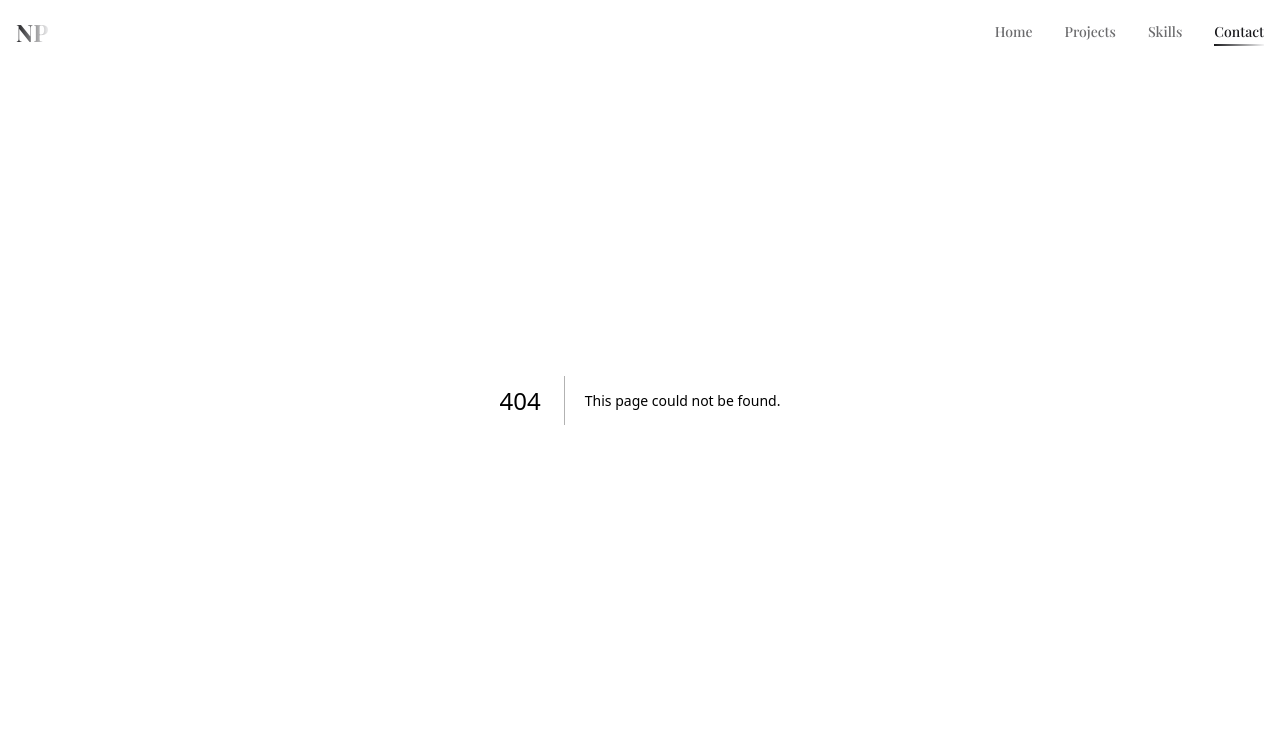
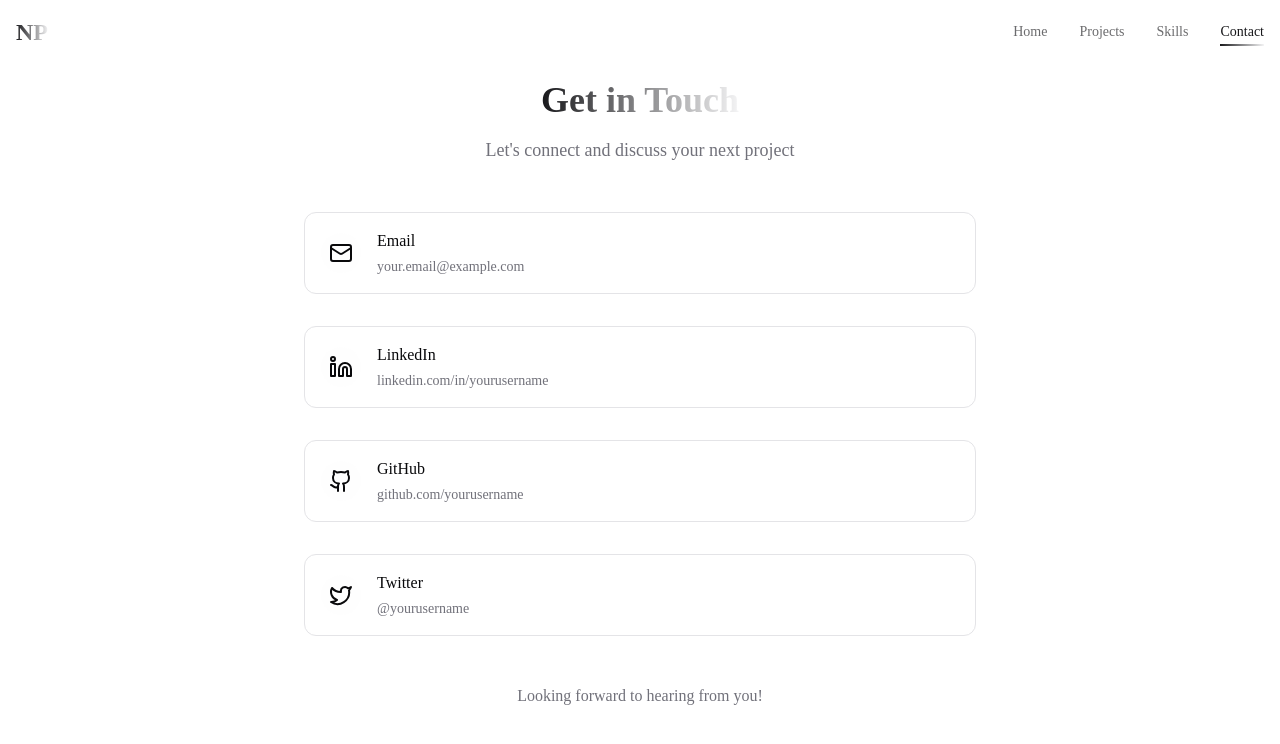
Before and after one commit to neevpatel018/PROTFOLIO, a Next.js app: page /PROTFOLIO/contact in a window 1280 px wide. Before the commit this address had no page. Shown: the top 744 px of the page. Built offline with nearby package versions, Linux system fonts and the light colour scheme; a web font is replaced by a local one.

Commit message:
Fix preload links and update font loading

```diff
--- a/next.config.js
+++ b/next.config.js
@@ -2,21 +2,10 @@
 const nextConfig = {
   output: 'export',
   basePath: '/PROTFOLIO',
-  assetPrefix: '/PROTFOLIO/',
   images: {
     unoptimized: true,
-    remotePatterns: [
-      {
-        protocol: 'https',
-        hostname: 'images.unsplash.com',
-      },
-    ],
-    domains: ['images.unsplash.com'],
   },
   trailingSlash: true,
-  reactStrictMode: true,
-  swcMinify: true,
-  compress: true,
 }
 
 module.exports = nextConfig
--- /dev/null
+++ b/src/app/contact/page.tsx
@@ -0,0 +1,101 @@
+'use client'
+
+import { motion } from 'framer-motion'
+import { Github, Linkedin, Mail, Twitter } from 'lucide-react'
+import Link from 'next/link'
+
+const socialLinks = [
+  {
+    name: 'Email',
+    icon: Mail,
+    href: 'mailto:your.email@example.com',
+    label: 'your.email@example.com'
+  },
+  {
+    name: 'LinkedIn',
+    icon: Linkedin,
+    href: 'https://linkedin.com/in/yourusername',
+    label: 'linkedin.com/in/yourusername'
+  },
+  {
+    name: 'GitHub',
+    icon: Github,
+    href: 'https://github.com/yourusername',
+    label: 'github.com/yourusername'
+  },
+  {
+    name: 'Twitter',
+    icon: Twitter,
+    href: 'https://twitter.com/yourusername',
+    label: '@yourusername'
+  }
+]
+
+export default function Contact() {
+  return (
+    <div className="min-h-screen pt-20 pb-16">
+      <div className="container mx-auto px-4">
+        <motion.div
+          initial={{ opacity: 0, y: 20 }}
+          animate={{ opacity: 1, y: 0 }}
+          transition={{ duration: 0.5 }}
+          className="text-center mb-12"
+        >
+          <h1 className="text-4xl font-bold mb-4">
+            <span className="bg-gradient-to-r from-primary to-accent bg-clip-text text-transparent">
+              Get in Touch
+            </span>
+          </h1>
+          <p className="text-muted-foreground text-lg">
+            Let's connect and discuss your next project
+          </p>
+        </motion.div>
+
+        <div className="max-w-2xl mx-auto">
+          <motion.div
+            initial={{ opacity: 0, y: 20 }}
+            animate={{ opacity: 1, y: 0 }}
+            transition={{ duration: 0.5, delay: 0.2 }}
+            className="grid gap-8 mb-12"
+          >
+            {socialLinks.map((link, index) => (
+              <motion.div
+                key={link.name}
+                initial={{ opacity: 0, x: -20 }}
+                animate={{ opacity: 1, x: 0 }}
+                transition={{ duration: 0.3, delay: index * 0.1 }}
+                className="group"
+              >
+                <Link
+                  href={link.href}
+                  target="_blank"
+                  rel="noopener noreferrer"
+                  className="flex items-center gap-4 p-4 rounded-lg border hover:border-primary transition-colors"
+                >
+                  <div className="p-2 rounded-full bg-accent/10 group-hover:bg-primary/10 transition-colors">
+                    <link.icon className="w-6 h-6" />
+                  </div>
+                  <div className="flex-1">
+                    <h3 className="font-medium mb-1">{link.name}</h3>
+                    <p className="text-sm text-muted-foreground">{link.label}</p>
+                  </div>
+                </Link>
+              </motion.div>
+            ))}
+          </motion.div>
+
+          <motion.div
+            initial={{ opacity: 0, y: 20 }}
+            animate={{ opacity: 1, y: 0 }}
+            transition={{ duration: 0.5, delay: 0.4 }}
+            className="text-center"
+          >
+            <p className="text-muted-foreground">
+              Looking forward to hearing from you!
+            </p>
+          </motion.div>
+        </div>
+      </div>
+    </div>
+  )
+}
--- a/src/app/layout.tsx
+++ b/src/app/layout.tsx
@@ -7,23 +7,30 @@ import Navbar from '@/components/Navbar'
 const inter = Inter({
   subsets: ['latin'],
   display: 'swap',
-  preload: true
+  preload: true,
+  variable: '--font-inter'
 })
+
 const orbitron = Orbitron({
   subsets: ['latin'],
   display: 'swap',
-  preload: true
+  preload: true,
+  variable: '--font-orbitron'
 })
+
 const poppins = Poppins({
   weight: ['300', '400', '500', '600', '700'],
   subsets: ['latin'],
   display: 'swap',
-  preload: true
+  preload: true,
+  variable: '--font-poppins'
 })
+
 const playfair = Playfair_Display({
   subsets: ['latin'],
   display: 'swap',
-  preload: true
+  preload: true,
+  variable: '--font-playfair'
 })
 
 export const metadata: Metadata = {
@@ -43,8 +50,14 @@ export default function RootLayout({
         <meta name="viewport" content="width=device-width, initial-scale=1" />
         <meta httpEquiv="Content-Security-Policy" content="default-src 'self' https://images.unsplash.com; style-src 'self' 'unsafe-inline'; script-src 'self' 'unsafe-eval' 'unsafe-inline'; font-src 'self' https://fonts.gstatic.com;" />
         <link rel="preconnect" href="https://fonts.gstatic.com" crossOrigin="anonymous" />
+        <link
+          rel="preload"
+          href="/grid.svg"
+          as="image"
+          type="image/svg+xml"
+        />
       </head>
-      <body className={`${inter.className} ${orbitron.className} ${poppins.className} ${playfair.className}`}>
+      <body className={`${inter.variable} ${orbitron.variable} ${poppins.variable} ${playfair.variable}`}>
         <ThemeProvider
           attribute="class"
           defaultTheme="system"
--- /dev/null
+++ b/src/app/projects/page.tsx
@@ -0,0 +1,94 @@
+'use client'
+
+import { motion } from 'framer-motion'
+import { ExternalLink, Github } from 'lucide-react'
+import Link from 'next/link'
+
+const projects = [
+  {
+    title: 'Project 1',
+    description: 'Description of project 1 - Replace with your actual project details',
+    tech: ['Next.js', 'TypeScript', 'Tailwind'],
+    github: 'https://github.com/yourusername/project1',
+    demo: 'https://project1-demo.com',
+  },
+  {
+    title: 'Project 2',
+    description: 'Description of project 2 - Replace with your actual project details',
+    tech: ['React', 'Node.js', 'MongoDB'],
+    github: 'https://github.com/yourusername/project2',
+    demo: 'https://project2-demo.com',
+  },
+  // Add more projects as needed
+]
+
+export default function Projects() {
+  return (
+    <div className="min-h-screen pt-20 pb-16">
+      <div className="container mx-auto px-4">
+        <motion.div
+          initial={{ opacity: 0, y: 20 }}
+          animate={{ opacity: 1, y: 0 }}
+          transition={{ duration: 0.5 }}
+          className="text-center mb-12"
+        >
+          <h1 className="text-4xl font-bold mb-4">
+            <span className="bg-gradient-to-r from-primary to-accent bg-clip-text text-transparent">
+              My Projects
+            </span>
+          </h1>
+          <p className="text-muted-foreground text-lg">
+            A showcase of my technical projects and creative work
+          </p>
+        </motion.div>
+
+        <div className="grid grid-cols-1 md:grid-cols-2 lg:grid-cols-3 gap-6">
+          {projects.map((project, index) => (
+            <motion.div
+              key={project.title}
+              initial={{ opacity: 0, y: 20 }}
+              animate={{ opacity: 1, y: 0 }}
+              transition={{ duration: 0.5, delay: index * 0.1 }}
+              className="group relative bg-card rounded-lg p-6 border hover:border-primary transition-colors"
+            >
+              <h3 className="text-xl font-semibold mb-2">{project.title}</h3>
+              <p className="text-muted-foreground mb-4">{project.description}</p>
+
+              <div className="flex flex-wrap gap-2 mb-4">
+                {project.tech.map((tech) => (
+                  <span
+                    key={tech}
+                    className="text-xs px-2 py-1 rounded-full bg-accent text-accent-foreground"
+                  >
+                    {tech}
+                  </span>
+                ))}
+              </div>
+
+              <div className="flex items-center gap-4">
+                <Link
+                  href={project.github}
+                  target="_blank"
+                  rel="noopener noreferrer"
+                  className="inline-flex items-center gap-2 text-sm hover:text-primary transition-colors"
+                >
+                  <Github size={16} />
+                  Code
+                </Link>
+                <Link
+                  href={project.demo}
+                  target="_blank"
+                  rel="noopener noreferrer"
+                  className="inline-flex items-center gap-2 text-sm hover:text-primary transition-colors"
+                >
+                  <ExternalLink size={16} />
+                  Demo
+                </Link>
+              </div>
+            </motion.div>
+          ))}
+        </div>
+      </div>
+    </div>
+  )
+}
--- /dev/null
+++ b/src/app/skills/page.tsx
@@ -0,0 +1,86 @@
+'use client'
+
+import { motion } from 'framer-motion'
+
+const skills = [
+  {
+    category: 'Frontend',
+    items: ['React', 'Next.js', 'TypeScript', 'Tailwind CSS', 'HTML5/CSS3', 'JavaScript']
+  },
+  {
+    category: 'Backend',
+    items: ['Node.js', 'Express', 'Python', 'MongoDB', 'PostgreSQL', 'RESTful APIs']
+  },
+  {
+    category: 'Tools & Others',
+    items: ['Git', 'Docker', 'AWS', 'CI/CD', 'Agile', 'Testing']
+  },
+  {
+    category: 'Design',
+    items: ['Figma', 'Adobe XD', 'UI/UX', 'Responsive Design', 'Wireframing', 'Prototyping']
+  }
+]
+
+export default function Skills() {
+  return (
+    <div className="min-h-screen pt-20 pb-16">
+      <div className="container mx-auto px-4">
+        <motion.div
+          initial={{ opacity: 0, y: 20 }}
+          animate={{ opacity: 1, y: 0 }}
+          transition={{ duration: 0.5 }}
+          className="text-center mb-12"
+        >
+          <h1 className="text-4xl font-bold mb-4">
+            <span className="bg-gradient-to-r from-primary to-accent bg-clip-text text-transparent">
+              Skills & Expertise
+            </span>
+          </h1>
+          <p className="text-muted-foreground text-lg">
+            Technologies and tools I work with
+          </p>
+        </motion.div>
+
+        <div className="grid grid-cols-1 md:grid-cols-2 gap-6">
+          {skills.map((skillGroup, index) => (
+            <motion.div
+              key={skillGroup.category}
+              initial={{ opacity: 0, y: 20 }}
+              animate={{ opacity: 1, y: 0 }}
+              transition={{ duration: 0.5, delay: index * 0.1 }}
+              className="bg-card rounded-lg p-6 border hover:border-primary transition-colors"
+            >
+              <h3 className="text-xl font-semibold mb-4">{skillGroup.category}</h3>
+              <div className="grid grid-cols-2 gap-3">
+                {skillGroup.items.map((skill, skillIndex) => (
+                  <motion.div
+                    key={skill}
+                    initial={{ opacity: 0, x: -20 }}
+                    animate={{ opacity: 1, x: 0 }}
+                    transition={{ duration: 0.3, delay: (index * 0.1) + (skillIndex * 0.05) }}
+                    className="flex items-center gap-2"
+                  >
+                    <div className="w-2 h-2 rounded-full bg-primary" />
+                    <span className="text-foreground/80">{skill}</span>
+                  </motion.div>
+                ))}
+              </div>
+            </motion.div>
+          ))}
+        </div>
+
+        {/* Experience Level Indicator */}
+        <motion.div
+          initial={{ opacity: 0, y: 20 }}
+          animate={{ opacity: 1, y: 0 }}
+          transition={{ duration: 0.5, delay: 0.4 }}
+          className="mt-12 text-center"
+        >
+          <p className="text-muted-foreground">
+            Always learning and exploring new technologies to stay at the cutting edge
+          </p>
+        </motion.div>
+      </div>
+    </div>
+  )
+}
--- a/tailwind.config.ts
+++ b/tailwind.config.ts
@@ -95,7 +95,7 @@ const config: Config = {
       backgroundImage: {
         'gradient-radial': 'radial-gradient(var(--tw-gradient-stops))',
         'gradient-conic': 'conic-gradient(from 180deg at 50% 50%, var(--tw-gradient-stops))',
-        'tech-pattern': "url('/pattern.svg')",
+        'tech-pattern': "url('/grid.svg')",
       },
     },
   },
```
